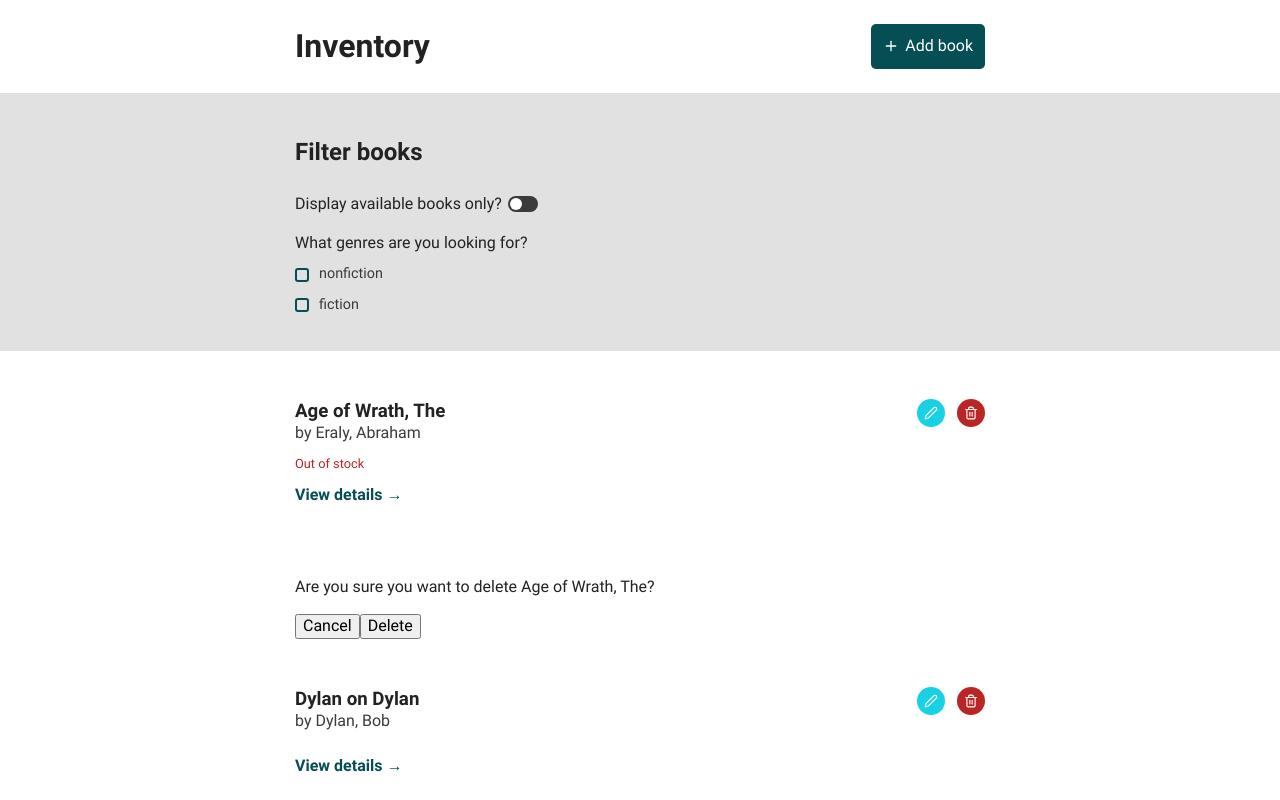
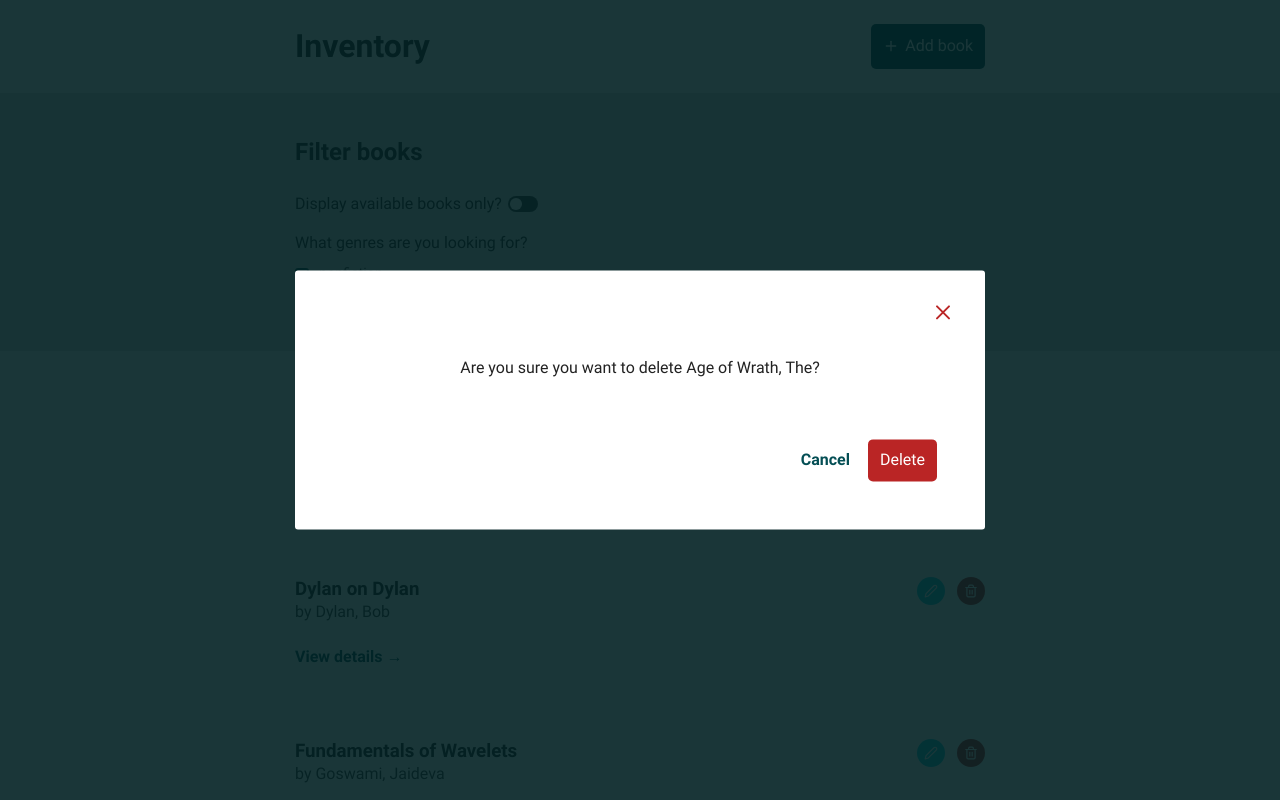
Before and after one commit to itsbrittaleigh/books-r-us, a React (Create React App) app: page / in a window 1280 px wide. Both pictures are taken after a click on the button 971 px from the left and 412 px from the top of the page. Shown: the top 800 px of the page. Built offline with nearby package versions, Linux system fonts and the light colour scheme; grey boxes are pictures that could not be loaded.

Commit message:
:sparkles: modal functionality and :lipstick: styles

```diff
--- a/src/components/BookItem.tsx
+++ b/src/components/BookItem.tsx
@@ -1,6 +1,6 @@
 import React, { useState } from 'react';
 import { FiEdit2, FiTrash2 } from 'react-icons/fi';
-import Modal from './Modal';
+import DeleteModal from './DeleteModal';
 import { removeBookById } from '../services/Book';
 
 interface Props {
@@ -58,17 +58,12 @@ const BookItem: React.FC<Props> = ({
           View details &rarr;
         </a>
       </div>
-      <Modal isVisible={displayConfirmationModal}>
-        <p>Are you sure you want to delete {title}?</p>
-        <button
-          onClick={() => setDisplayConfirmationModal(false)}
-        >
-          Cancel
-        </button>
-        <button onClick={deleteBook}>
-          Delete
-        </button>
-      </Modal>
+      <DeleteModal
+        display={displayConfirmationModal}
+        setDisplay={setDisplayConfirmationModal}
+        title={title}
+        deleteBook={deleteBook}
+      />
     </>
   );
 };
--- /dev/null
+++ b/src/components/DeleteModal.tsx
@@ -0,0 +1,47 @@
+import React from 'react';
+import Modal from './Modal';
+
+interface Props {
+  deleteBook: () => void,
+  display: boolean,
+  setDisplay: React.Dispatch<React.SetStateAction<boolean>>;
+  title: string;
+};
+
+const DeleteModal: React.FC<Props> = ({
+  deleteBook,
+  display,
+  setDisplay,
+  title,
+}) => (
+  <Modal
+    closeModal={() => setDisplay(false)}
+    label="delete"
+    isVisible={display}
+  >
+    <p
+      style={{
+        textAlign: 'center',
+        marginBottom: '60px',
+      }}
+    >
+      Are you sure you want to delete {title}?
+    </p>
+    <div className="button__container--right">
+      <button
+        className="button--link"
+        onClick={() => setDisplay(false)}
+      >
+        Cancel
+      </button>
+      <button
+        className="button button--delete"
+        onClick={deleteBook}
+      >
+        Delete
+      </button>
+    </div>
+  </Modal>
+);
+
+export default DeleteModal;
--- a/src/components/Modal.tsx
+++ b/src/components/Modal.tsx
@@ -1,17 +1,61 @@
-import React from 'react';
+import React, { useEffect } from 'react';
+import { FiX } from 'react-icons/fi';
 
 interface Props {
   children: React.ReactNode;
+  closeModal: React.Dispatch<React.SetStateAction<boolean>>;
+  label: string;
   isVisible: boolean;
 };
 
-const Modal: React.FC<Props> = ({ children, isVisible }) => (
-  <div className="modal" style={{ display: isVisible ? 'block' : 'none' }}>
-    <div className="modal__background" />
-    <div className="modal__container">
-      {children}
+const Modal: React.FC<Props> = ({
+  closeModal,
+  children,
+  label,
+  isVisible,
+}) => {
+  useEffect(() => {
+    const close = (e: KeyboardEvent) => {
+      if (e.key === 'Escape') {
+        closeModal(true);
+      }
+    };
+
+    if (isVisible) {
+      // stop scroll ability on page while modal is open
+      document.body.style.overflow = 'hidden';
+      // and add event listened for ESC key press
+      window.addEventListener('keydown', (e) => close(e));
+    } else {
+      document.body.style.overflow = 'auto';
+      window.removeEventListener('keydown', (e) => close(e));
+    }
+  }, [closeModal, isVisible]);
+
+  return (
+    <div
+      aria-label={label}
+      aria-modal="true"
+      className={isVisible ? 'modal modal--is-visible' : 'modal'}
+      role="dialog"
+    >
+      <div
+        className="modal__background"
+        // close when clicking outside modal card
+        onClick={() => closeModal(true)}
+      />
+      <div className="modal__container">
+        <FiX
+          aria-label="Close modal"
+          className="modal__close-icon"
+          onClick={() => closeModal(true)}
+          role="button"
+          tabIndex={0}
+        />
+        {children}
+      </div>
     </div>
-  </div>
-);
+  );
+};
 
 export default Modal;
--- a/src/pages/edit.tsx
+++ b/src/pages/edit.tsx
@@ -1,6 +1,7 @@
-import React from 'react';
+import React, { useState } from 'react';
 import { useForm } from 'react-hook-form';
 import { useHistory } from 'react-router-dom';
+import DeleteModal from '../components/DeleteModal';
 import Header from '../components/Header';
 import Nav from '../components/Nav';
 import { getBookById, removeBookById, updateBookById } from '../services/Book';
@@ -25,6 +26,7 @@ interface IFormInput {
 const Edit: React.FC<Props> = ({ match }) => {
   const history = useHistory();
   const { register, handleSubmit, formState: { errors } } = useForm<IFormInput>();
+  const [displayConfirmationModal, setDisplayConfirmationModal] = useState<boolean>(false);
   const id = parseInt(match.params.id, 10);
   const book = getBookById(id);
 
@@ -119,7 +121,7 @@ const Edit: React.FC<Props> = ({ match }) => {
                 <button
                   className="button--link button--delete"
                   type="button"
-                  onClick={deleteBook}
+                  onClick={() => setDisplayConfirmationModal(true)}
                 >
                   Delete
                 </button>
@@ -127,6 +129,12 @@ const Edit: React.FC<Props> = ({ match }) => {
               </div>
             </form>
           </div>
+          <DeleteModal
+            display={displayConfirmationModal}
+            setDisplay={setDisplayConfirmationModal}
+            title={book.title}
+            deleteBook={deleteBook}
+          />
         </>
       ) : (
         <p>No book with ID # {id} found.</p>
--- a/src/styles/app.scss
+++ b/src/styles/app.scss
@@ -20,6 +20,7 @@
 @import "components/form-field";
 @import "components/header";
 @import "components/message";
+@import "components/modal";
 @import "components/nav";
 @import "components/toggle";
 @import "components/zero-state";
--- a/src/styles/components/_checkbox.scss
+++ b/src/styles/components/_checkbox.scss
@@ -24,11 +24,11 @@
     content: "";
     opacity: 0;
     position: absolute;
-    top: 2px;
+    top: 4px;
     transition: $transition opacity;
     left: 2px;
-    width: 14px;
-    height: 14px;
+    width: 11px;
+    height: 12px;
   }
 }
 
--- /dev/null
+++ b/src/styles/components/_modal.scss
@@ -0,0 +1,56 @@
+.modal__background {
+  background-color: darken($primary, 10%);
+  height: 100vh;
+  left: 0;
+  opacity: 0;
+  pointer-events: none;
+  position: fixed;
+  top: 0;
+  transition: $transition opacity;
+  width: 100vw;
+  z-index: -100;
+}
+
+.modal__container {
+  background-color: $white;
+  border-radius: 3px;
+  max-width: 690px;
+  max-height: 80vh;
+  overflow: scroll;
+  opacity: 0;
+  padding: 72px 48px 48px;
+  pointer-events: none;
+  position: fixed;
+  top: 50%;
+  left: 50%;
+  transform: translate(-50%, -50%);
+  width: 94vw;
+  z-index: -100;
+}
+
+.modal__close-icon {
+  color: $warning;
+  cursor: pointer;
+  height: 36px;
+  padding: 6px;
+  position: absolute;
+  right: 24px;
+  top: 24px;
+  width: 36px;
+  z-index: 102;
+}
+
+// visible
+.modal--is-visible {
+  .modal__background {
+    opacity: 0.9;
+    pointer-events: all;
+    z-index: 100;
+  }
+
+  .modal__container {
+    opacity: 1;
+    pointer-events: all;
+    z-index: 101;
+  }
+}
```
